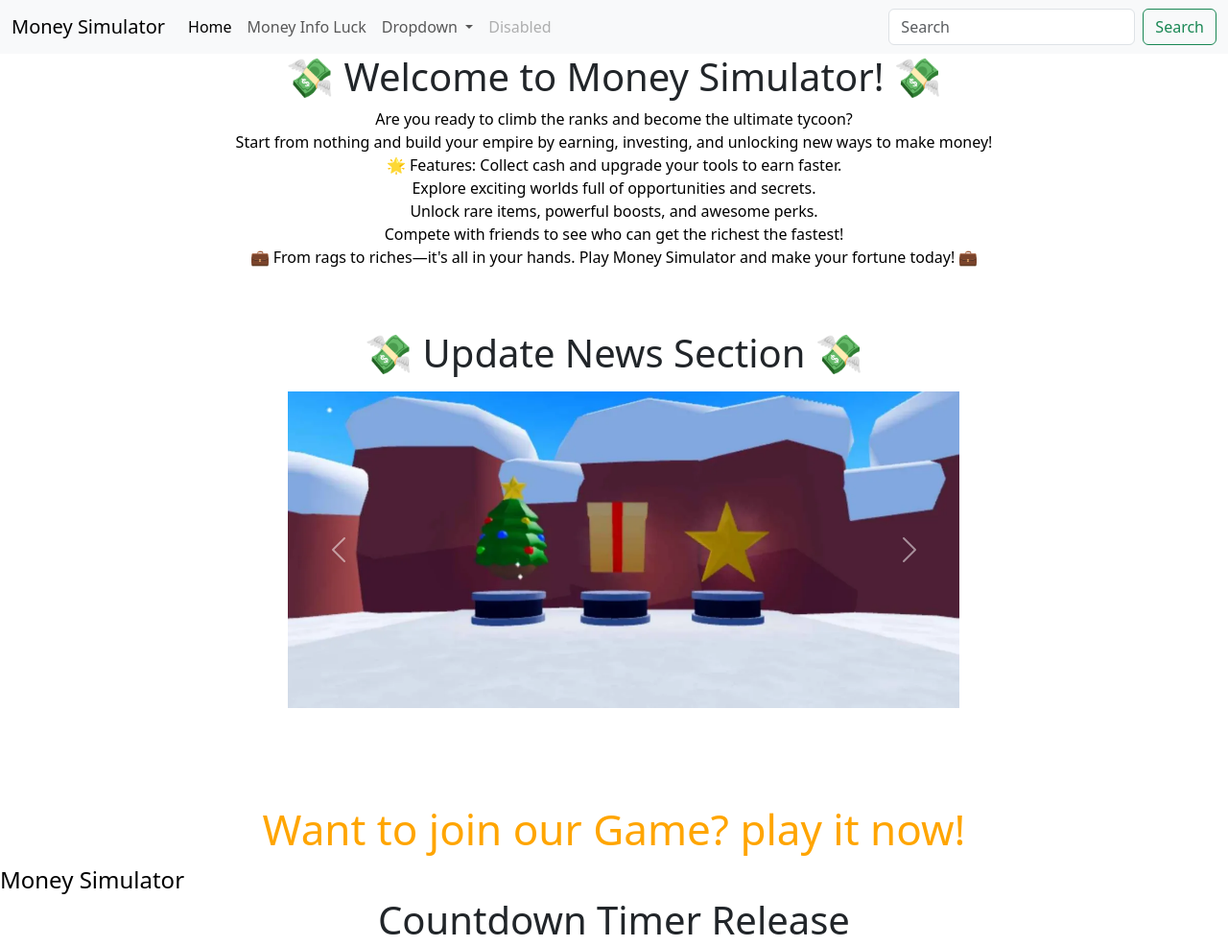
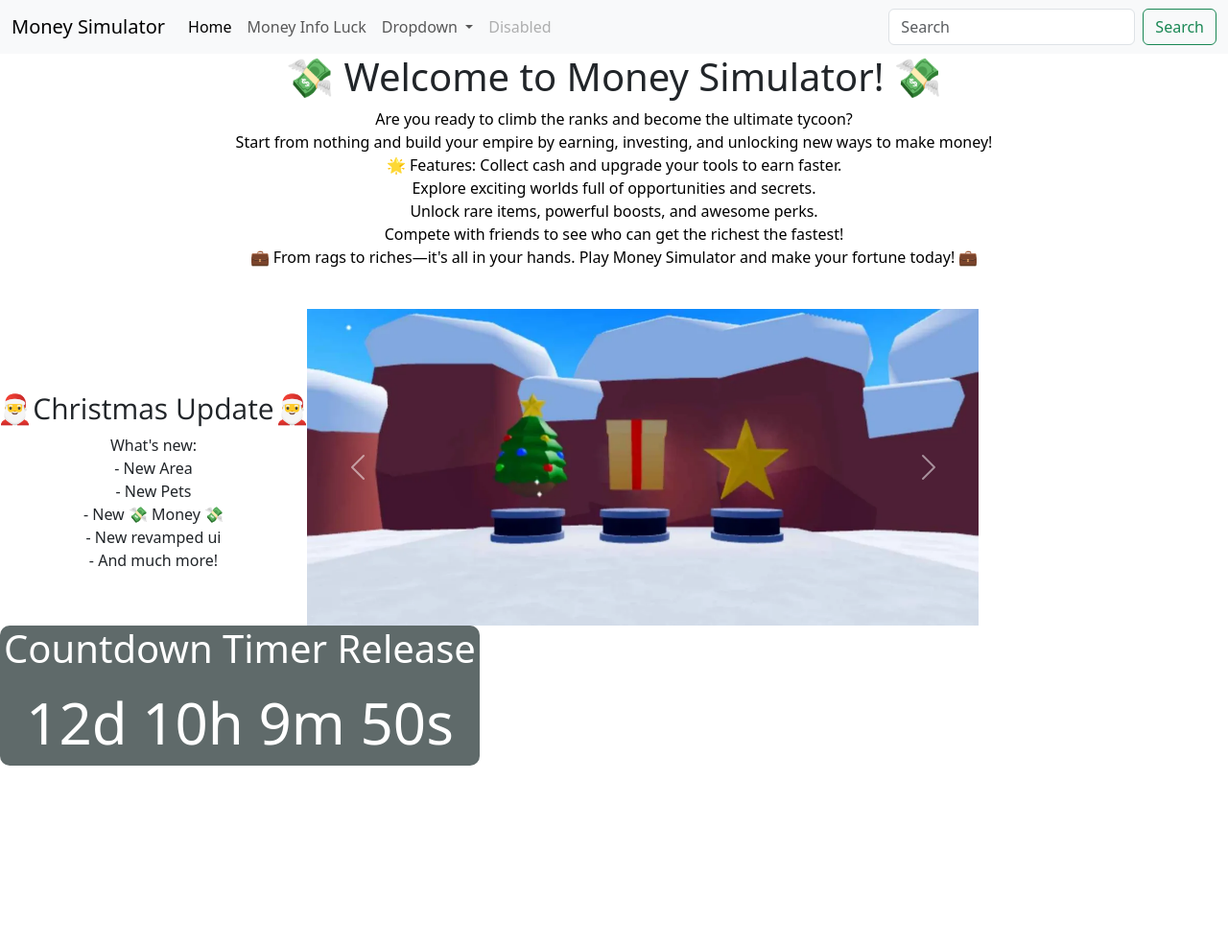
Before and after one commit to developer-macos/Money-Simulator, a plain HTML site: page index.html in a window 1280 px wide. Shown: the top 986 px of the page at 96% size. After the commit the page ends 814 px from the top, so only its background shows below. Drawn offline with nearby package versions, Linux system fonts and the light colour scheme.

Commit message:
added some fonts and update

```diff
--- a/index.html
+++ b/index.html
@@ -7,6 +7,14 @@
     <title>Money Simulator</title>
     <link href="https://cdn.jsdelivr.net/npm/bootstrap@5.3.3/dist/css/bootstrap.min.css" rel="stylesheet"
         integrity="sha384-QWTKZyjpPEjISv5WaRU9OFeRpok6YctnYmDr5pNlyT2bRjXh0JMhjY6hW+ALEwIH" crossorigin="anonymous">
+    <link rel="preconnect" href="https://fonts.googleapis.com">
+    <link rel="preconnect" href="https://fonts.gstatic.com" crossorigin>
+    <link href="https://fonts.googleapis.com/css2?family=Open+Sans:ital,wght@0,300..800;1,300..800&display=swap"
+        rel="stylesheet">
+    <link rel="preconnect" href="https://fonts.googleapis.com">
+    <link rel="preconnect" href="https://fonts.gstatic.com" crossorigin>
+    <link href="https://fonts.googleapis.com/css2?family=Noto+Sans:ital,wght@0,100..900;1,100..900&display=swap"
+        rel="stylesheet">
     <link rel="stylesheet" href="main.css">
 </head>
 
@@ -74,6 +82,18 @@
             <section>
                 <h1 class="h1-section-welcome-info">💸 Update News Section 💸</h1>
                 <p class="info-game"></p>
+                <section class="update-section-first">
+                    <h1 class="update-section-h1">🎅Christmas Update🎅</h1>
+                    <p>
+                        What's new: <br>
+                        - New Area <br>
+                        - New Pets <br>
+                        - New 💸 Money 💸 <br>
+                        - New revamped ui <br>
+                        - And much more! <br>
+                    </p>
+                </section>
+                <section></section>
             </section>
             <div id="carouselExample" class="carousel slide carousel-my">
                 <div class="carousel-inner">
@@ -100,11 +120,14 @@
             </div>
         </section>
         <section>
-            <h1 class="h1-section-welcome">Want to join our Game? play it now!</h1>
+            <!-- <h1 class="h1-section-welcome">Want to join our Game? play it now!</h1>
             <a class="a" target="_blank" href="https://www.roblox.com/games/74521866215471/Money-Simulator">Money
-                Simulator</a>
+                Simulator</a> -->
+                <div></div>
+                <div></div>
+                <div></div>
         </section>
-        <section>
+        <section class="countdown-section">
             <h1 class="h1-section-welcome-info">Countdown Timer Release</h1>
             <p id="demo"></p>
         </section>
--- a/sass/components/_body.scss
+++ b/sass/components/_body.scss
@@ -15,7 +15,7 @@ margin-top: 100px;
 .carousel-my{
     max-width: 700px;
     max-height: 700px;
-    margin-left: 300px;
+    margin-left: 320px;
 }
 
 body{
@@ -76,3 +76,27 @@ body{
             font-size: 60px;
             margin-top: 0px;
     }
+
+
+    .countdown-section{
+        max-width: 500px;
+        background-color: #5f6a6a;
+        border-radius: 10px;
+align-items: center;
+font-family: "Noto Sans", sans-serif;
+color: white;
+
+    }
+
+    .update-section-first{
+        max-width: 350px;
+        margin-bottom: -290px;
+        margin-left: -15px;
+        text-align: center;
+    }
+
+    .update-section-h1{
+        font-size: 30px;
+        font-family: "Open Sans", sans-serif;
+        font-weight: 400;
+    }
```
Also changed, not shown: img/background.webp (added), main.css, 1 other file.
